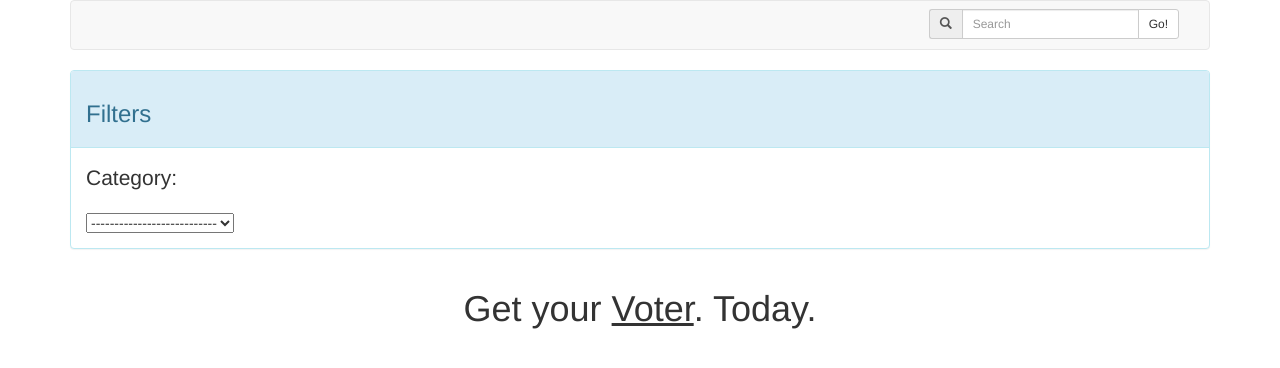
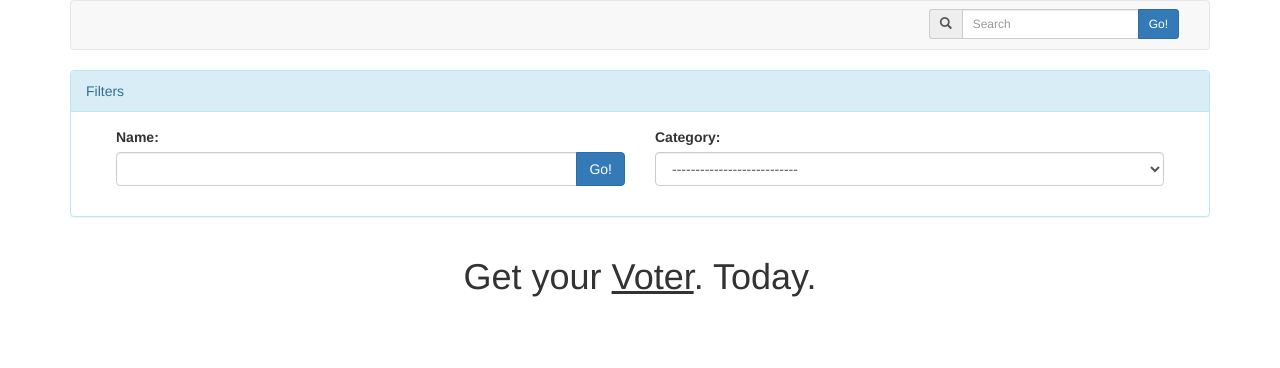
Before and after one commit to oleksandrzelentsov/diplomawork1, a Django app: template serverdict_db/terms/templates/bt_search.html in a window 1280 px wide. Shown: the top 368 px of the page. Run offline with Django 3.2, Linux system fonts and the light colour scheme; the template is opened without the code that fills it, so the values that code supplies are empty; parts of the project's set-up code (start-up, migrations or seed data) failed here and were passed over; some libraries are stand-ins or nearby versions.

Commit message:
done with search page design

```diff
--- a/serverdict_db/terms/templates/bt_base.html
+++ b/serverdict_db/terms/templates/bt_base.html
@@ -49,7 +49,7 @@
                                 class='glyphicon glyphicon-search'></span></span>
                         <input type="text" class="form-control" placeholder="Search" name="name" value="{{name}}">
                   <span class="input-group-btn">
-                      <button type="submit" class="btn btn-default">Go!</button>
+                      <button type="submit" class="btn btn-primary">Go!</button>
                   </span>
                     </div>
                 </form>
--- a/serverdict_db/terms/templates/bt_search.html
+++ b/serverdict_db/terms/templates/bt_search.html
@@ -4,16 +4,35 @@
 <div class="container">
     <div class="panel panel-info">
         <div class="panel-heading">
-            <h3>Filters</h3>
+            Filters
         </div>
         <div class="panel-body">
-            <div class="lead">Category:</div>
-            <select form="search-form" name="category">
-                <option value="" {% if not category %}selected{% endif %}>---------------------------</option>
-                {% for c in categories %}
-                <option value="{{ c.id }}" {% if c.id == category %}selected{% endif %}>{{c}}</option>
-                {% endfor %}
-            </select>
+            <form id="search-form" role="form">
+                <div class="row" style="margin: 0 15px;">
+                    <div class="col-md-6">
+                        <div class="form-group">
+                            <label for="name">Name:</label><br>
+                            <div class="input-group">
+                                <input type="text" class="form-control" name="name" id="name" value="{{ name }}"/>
+                                <span class="input-group-btn">
+                                    <button type="submit" class="btn btn-primary">Go!</button>
+                                </span>
+                            </div>
+                        </div>
+                    </div>
+                    <div class="col-md-6">
+                        <div class="form-group">
+                            <label for="category">Category:</label><br>
+                            <select class="form-control" name="category" id="category">
+                                <option value="" {% if not category %}selected{% endif %}>---------------------------</option>
+                                {% for c in categories %}
+                                <option value="{{ c.id }}" {% if c.id == category %}selected{% endif %}>{{c}}</option>
+                                {% endfor %}
+                            </select>
+                        </div>
+                    </div>
+                </div>
+            </form>
         </div>
     </div>
     {% include "terms.html" %}
```
